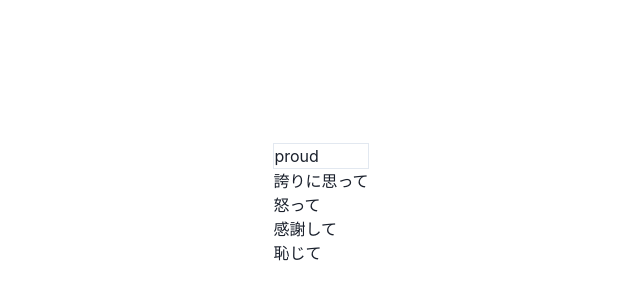
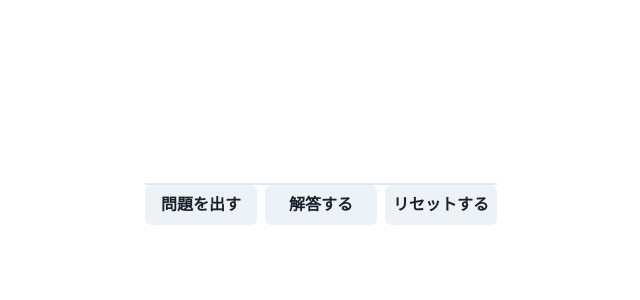
Before and after one commit to illionillion/react-word-quiz, a React (Create React App) app: page /NormalQuiz in a window 1280 px wide. Shown: the part 196-496 px from the top of the page, without its empty margins (319-959 px from the left). Built offline with nearby package versions, Linux system fonts and the light colour scheme.

Commit message:
出題処理追加

```diff
--- a/src/components/NormalQuiz.tsx
+++ b/src/components/NormalQuiz.tsx
@@ -1,7 +1,7 @@
 import { useEffect, useRef, useState } from "react";
 import { wordProps } from "./DragQuiz";
 import wordData from "../data.json";
-import { Box, List, ListItem } from "@chakra-ui/react";
+import { Box, Button, HStack, List, ListItem } from "@chakra-ui/react";
 
 const NormalQuiz = () => {
   const [currentWord, setCurrentWord] = useState<wordProps>();
@@ -22,18 +22,18 @@ const NormalQuiz = () => {
     setOptionWord(options);
   };
 
-  let ignore = false;
-  useEffect(() => {
-    const start = async () => {
-      if (ignore) return;
-      selectWord();
-    };
-    start();
-    return () => {
-      ignore = true;
-    };
-  }, []);
+  /**
+   * 出題
+   */
+  const on_set_a_questions = () => {
+    selectWord();
+  }
 
+  /**
+   * シャッフル
+   * @param param0
+   * @returns
+   */
   const shuffle = ([...array]: wordProps[]) => {
     if (!array.length) return [];
     for (let i = array.length - 1; i >= 0; i--) {
@@ -51,12 +51,17 @@ const NormalQuiz = () => {
       alignItems="center"
     >
       <Box>
-          <Box borderWidth="1px">{currentWord?.eng}</Box>
+          <Box borderWidth="1px" textAlign="center">{currentWord?.eng}</Box>
           <List>
             {shuffle(optionWord ?? []).map((item, index) => (
               <ListItem key={index}>{item.jap}</ListItem>
             ))}
           </List>
+          <HStack>
+            <Button flex={1} onClick={on_set_a_questions}>問題を出す</Button>
+            <Button flex={1}>解答する</Button>
+            <Button flex={1}>リセットする</Button>
+          </HStack>
       </Box>
     </Box>
   );
```
